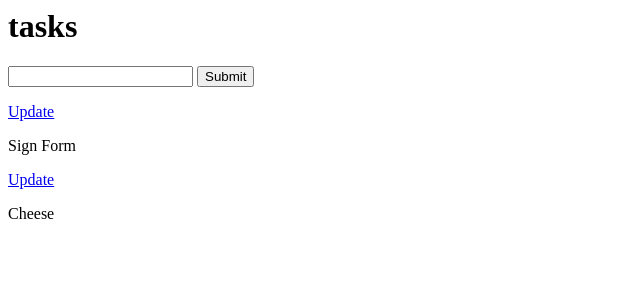
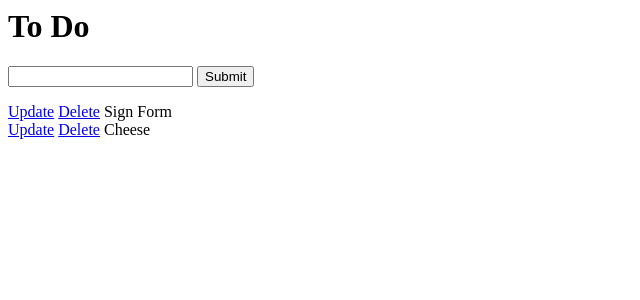
Before and after one commit to blueskies0038/django3-to-do-list, a Django app: template tasks/templates/tasks/list.html in a window 1280 px wide. Shown: the top 300 px of the page, without its empty margins (0-640 px from the left). Run offline with Django 3.2, Linux system fonts and the light colour scheme; the template is opened without the code that fills it: values that come from a table or form of the project are taken from there, others are empty; data comes from the database, SQL or seed files in the repository; both versions use the stored data as it was after the commit; form fields are guessed from the names that the template uses.

Commit message:
delete button

```diff
--- a/tasks/templates/tasks/list.html
+++ b/tasks/templates/tasks/list.html
@@ -1,4 +1,4 @@
-<h1>tasks</h1>
+<h1>To Do</h1>
 
 <form method="POST" action="/">
     {% csrf_token %}
@@ -9,6 +9,11 @@
 {% for task in tasks %}
     <div>
         <a href="{% url 'update' task.id %}">Update</a>
-        <p>{{task}}</p>
+        <a href="{% url 'delete' task.id %}">Delete</a>
+        {% if task.complete %}
+            <del>{{task}}</del>
+        {% else %}
+            <span>{{task}}</span>
+        {% endif %}
     </div>
 {% endfor %}
--- a/tasks/urls.py
+++ b/tasks/urls.py
@@ -4,4 +4,5 @@ from . import views
 urlpatterns = [
     path('', views.index, name="list"),
     path('update_task/<str:pk>/', views.updateTask, name="update"),
+    path("delete/<str:pk>/", views.deleteTask, name="delete"),
 ]
--- a/tasks/views.py
+++ b/tasks/views.py
@@ -30,3 +30,9 @@ def updateTask(request, pk):
 
     context = {'form': form}
     return render(request, 'tasks/update_task.html', context)
+
+def deleteTask(request, pk):
+    task = Task.objects.get(id=pk)
+    task.delete()
+
+    return redirect('list')
```
Also changed, not shown: db.sqlite3.
